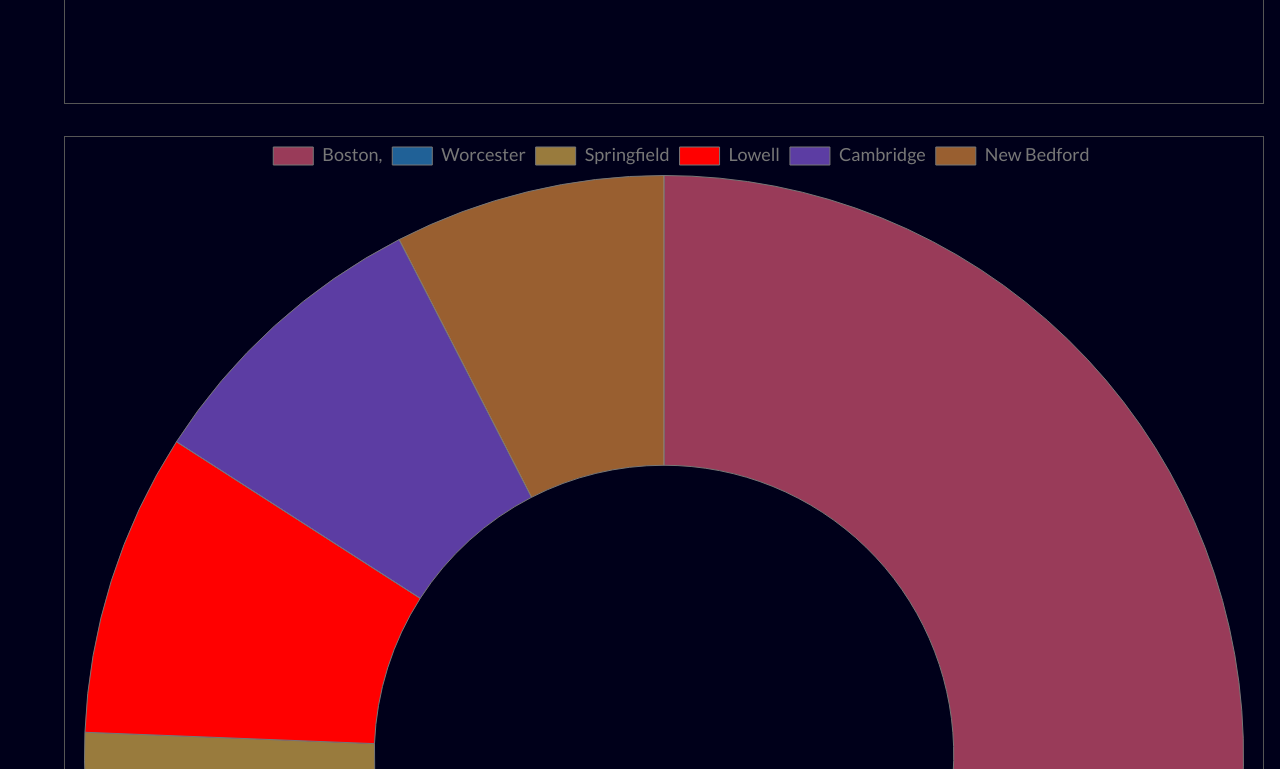
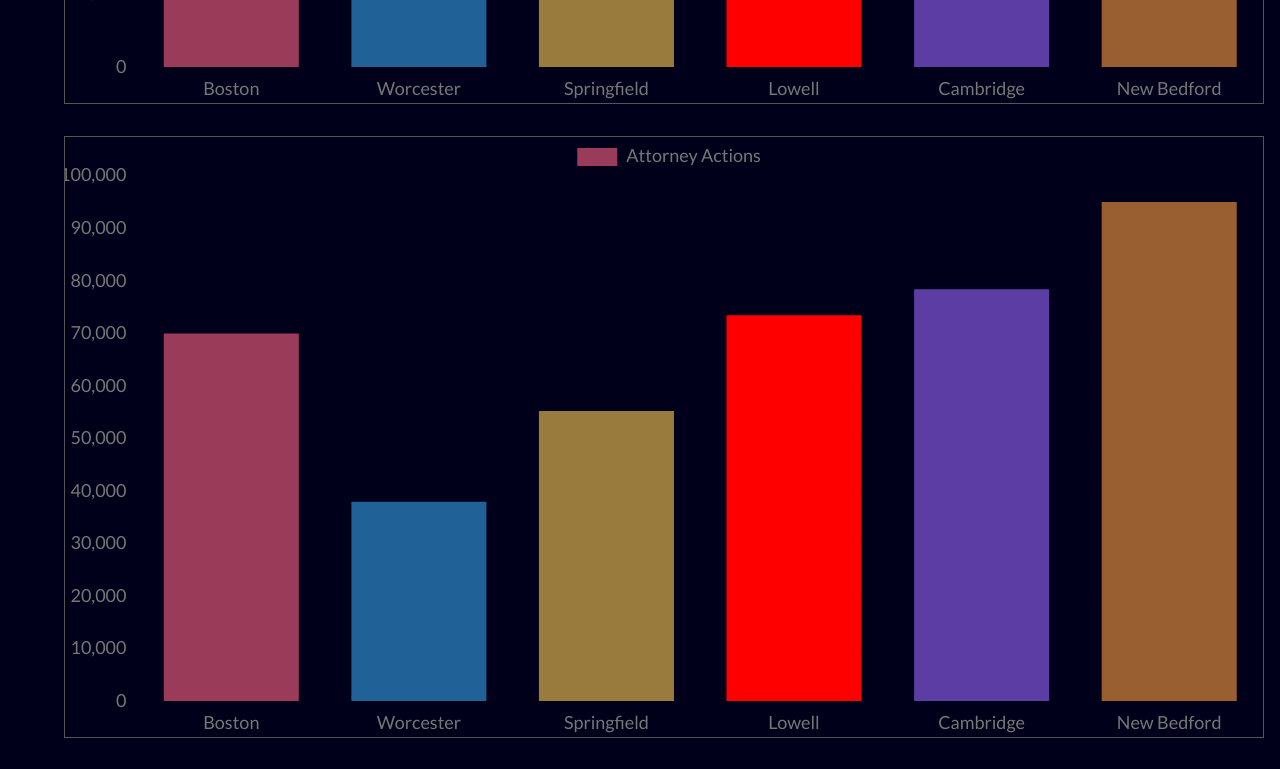
Before and after one commit to frogthejammer/Previbe, a plain HTML site: page previbe working chart/index.html in a window 1280 px wide. Shown: the part 1020-1789 px from the top of the page. Drawn offline with nearby package versions, Linux system fonts and the light colour scheme.

Commit message:
Add files via upload

```diff
--- a/previbe working chart/Dashcharts.js
+++ b/previbe working chart/Dashcharts.js
@@ -1,67 +1,101 @@
-
-
-
-
-
-let myChart = document.getElementById('attorney-actions-chart').getContext('2d');
-
-        //Golbal Options
+//Golbal defaults
 Chart.defaults.font.family = 'Lato';
 Chart.defaults.font.size = '18';
-        Chart.defaults.color = '#777';
+Chart.defaults.color = '#777'; //default chart color if one isn't assigned
+Chart.defaults.borderWidth = 0;
 
-        const data = // I don't know what determines whether things should be in data or config, google it I guess??
-        {
-            labels:['Boston,', 'Worcester', 'Springfield', 'Lowell', 'Cambridge', 'New Bedford'],
-            datasets:
-            [{
-                label: 'Population',
-                //inputs for the data of the charts
-                    data:[
-                     617594,
-                     181045,
-                     153060,
-                     106519,
-                     105162,
-                     95072
-
-                    ],
-                    //backgroundColor: 'green' // you can use a term like 'green' to color every bar the same color or you can use an array to change individual parts. Can also use rgba() values.
-                    backgroundColor:[
+// Default dataset style values
+const defaultDatasetStyles = {
+    borderColor: '#777',
+    hoverBorderWidth: 2,
+    hoverBorderColor: '#000',
+    backgroundColor: [
         'rgba(255, 99, 132, 0.6)',
         'rgba(54, 162, 235, 0.6)',
         'rgba(255, 206, 86, 0.6)',
         'red',
         'rgba(153, 102, 255, 0.6)',
-                     'rgba(255, 159, 64, 0.6)' ,
+        'rgba(255, 159, 64, 0.6)',
+    ],
 
-                ],
-                borderWidth: 1,
-                borderColor: '#777',
-                hoverBorderWidth:3,
-                hoverBorderColor:'#000'
-            }]
 };
 
-        const config = //Config stores most settings which transform the graph in some way, although some must be in data
-        {
-            type: 'doughnut', //bar, pie, line, doughnut, radar, polarArea, bubble radar, scatter, area
-            data: data, //put the data in config
-            options:{
-                indexAxis: 'y', //horizontalBar (when Y)
 
-                title:{
-                    display:true,
-                    text:'Arrests and prosecutions',
-                    fontSize:25
+//reusable function for chart creation
+function makeChart({elementId, type, title, labels, data, datasetStyles = {} }){
+    const getId = document.getElementById(elementId).getContext('2d');
+    new Chart(getId, {
+        type: type,
+        data: {
+            labels: labels,
+            datasets: [{
+                label: title,
+                data: data,
+                ...defaultDatasetStyles,
+                ...datasetStyles,
+            }],
         },
-                legend:{},
-                layout:{},
-                plugins:{}
+        options: {
+            indexAxis: 'x',
+            title: {
+                display: true,
+                text: title,
+                fontSize: 25,
+            },
+            legend: {},
+            layout: {},
+            plugins: {},
+        },
+    });
+
 }
 
+const chartConfigs = [
+    {
+        elementId: 'arrests-and-prosecutions-chart',
+        type: 'bar',
+        title: 'Arrests and prosecutions',
+        labels: ['Boston', 'Worcester', 'Springfield', 'Lowell', 'Cambridge', 'New Bedford'],
+        data: [617594, 181045, 153060, 106519, 105162, 95072],
+        datasetStyles: {}, //optional style override, leave empty or delete for defaults.
+    },
+    {
+        elementId: 'attorney-actions-chart',
+        type: 'bar',
+        title: 'Attorney Actions',
+        labels: ['Boston', 'Worcester', 'Springfield', 'Lowell', 'Cambridge', 'New Bedford'],
+        data: [70000, 38002, 55273, 73512, 78463, 95072],
+        datasetStyles: {}, //optional style override, leave empty or delete for defaults.
+    },
+    {
+        elementId: 'victim-services-chart',
+        type: 'bar',
+        title: 'Victim Services',
+        labels: ['Boston', 'Worcester', 'Springfield', 'Lowell', 'Cambridge', 'New Bedford'],
+        data: [70000, 38002, 55273, 73512, 78463, 95072],
+        datasetStyles: {}, //optional style override, leave empty or delete for defaults.
+    },
+    {
+        elementId: 'special-crimes-unit-chart',
+        type: 'bar',
+        title: 'Special crimes unit',
+        labels: ['Boston', 'Worcester', 'Springfield', 'Lowell', 'Cambridge', 'New Bedford'],
+        data: [70000, 38002, 55273, 73512, 78463, 95072],
+        datasetStyles: {}, //optional style override, leave empty or delete for defaults.
+    },
+    {
+        elementId: 'narcotics-chart',
+        type: 'bar',
+        title: 'Narcotics',
+        labels: ['Boston', 'Worcester', 'Springfield', 'Lowell', 'Cambridge', 'New Bedford'],
+        data: [70000, 38002, 55273, 73512, 78463, 95072],
+        datasetStyles: {}, //optional style override, leave empty or delete for defaults.
+    },
+
+    // Add more charts here by adding new objects to the array. You can just copy/paste the previous examples
+];
+
+// Loop over the configs and create each chart
+for (let i = 0; i < chartConfigs.length; i++) {
+    makeChart(chartConfigs[i]);
 }
-        const massPopChart = new Chart(myChart, config) //function to generate the chart using data and config
-
-
-        //Next Chart
--- a/previbe working chart/index.html
+++ b/previbe working chart/index.html
@@ -34,7 +34,7 @@
                 <div class="chart__container" id="arrests-and-prosecutions"><canvas id="arrests-and-prosecutions-chart"></canvas></div>
                 <div class="chart__container" id="attorney-actions"><canvas id="attorney-actions-chart"></canvas></div>
                 <div class="chart__container" id="victim-services"><canvas id="victim-services-chart"></canvas></div>
-                <div class="chart__container" id="special-crimes-unit"><canvas id="special-crimes-chart"></canvas></div>
+                <div class="chart__container" id="special-crimes-unit"><canvas id="special-crimes-unit-chart"></canvas></div>
                 <div class="chart__container" id="narcotics"><canvas id="narcotics-chart"></canvas></div>
             </div>
 
--- a/previbe working chart/style.css
+++ b/previbe working chart/style.css
@@ -73,7 +73,7 @@
   border: 1px solid #555;
 }
 
-
+/* Test stuff in order to see divs */
 #arrests-and-prosecutions{
     /* background-color: red; */
 
```
Lines whose indentation alone changed are shown as unchanged.
